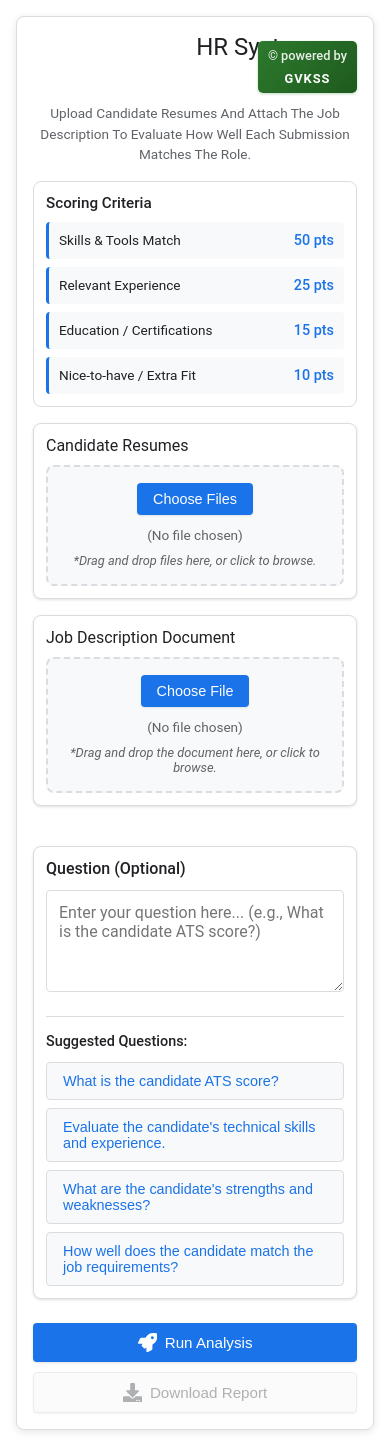
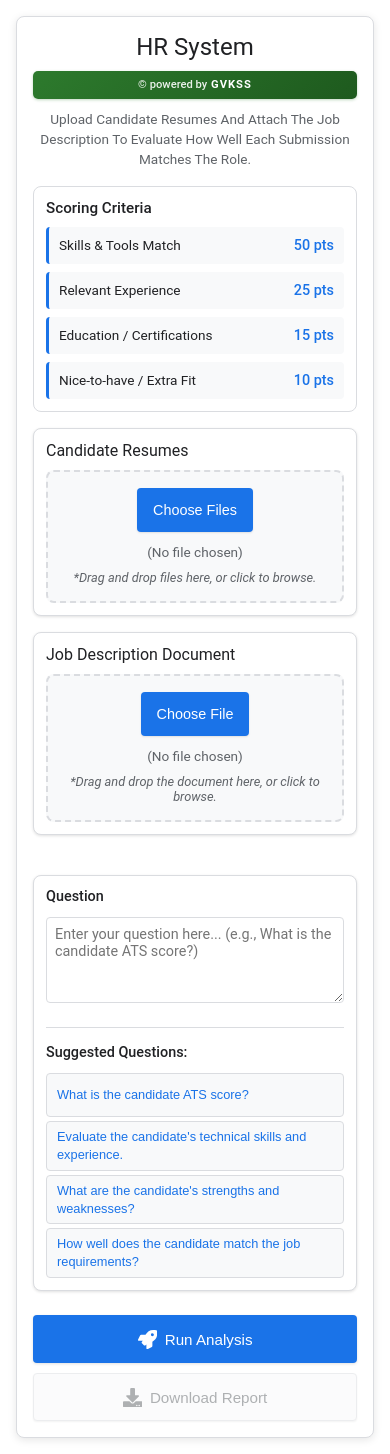
Before and after one commit to gvkssceo/airesumeagent, a React (Vite) app: page / in a window 390 px wide. Built offline with nearby package versions, Linux system fonts and the light colour scheme.

Commit message:
ui fixes

```diff
--- a/src/App.css
+++ b/src/App.css
@@ -33,7 +33,7 @@
   flex: 1;
   min-width: 200px;
   text-align: center;
-  padding-left: 120px;
+  padding-left: 0;
 }
 
 .subtitle {
@@ -41,6 +41,9 @@
   color: #5f6368;
   text-align: center;
   margin-bottom: 30px;
+  word-wrap: break-word;
+  overflow-wrap: break-word;
+  hyphens: auto;
 }
 
 .app-footer {
@@ -50,7 +53,7 @@
   text-align: center;
   box-shadow: 0 1px 3px rgba(45, 122, 45, 0.3);
   flex-shrink: 0;
-  margin-top: -30px;
+  margin-top: -70px;
 }
 
 .footer-text {
@@ -84,10 +87,14 @@
 
   .title-header {
     gap: 16px;
+    flex-wrap: wrap;
+    justify-content: center;
   }
 
   .title {
     font-size: 2rem;
+    padding-left: 0;
+    text-align: center;
   }
 
   .subtitle {
@@ -96,6 +103,7 @@
 
   .app-footer {
     padding: 6px 12px;
+    margin-top: 0;
   }
 
   .footer-text {
@@ -116,7 +124,7 @@
 
   .title-header {
     flex-direction: column;
-    align-items: flex-start;
+    align-items: center;
     gap: 12px;
   }
 
@@ -124,12 +132,16 @@
     font-size: 1.75rem;
     margin-bottom: 0;
     width: 100%;
+    text-align: center;
+    padding-left: 0;
   }
 
   .app-footer {
     padding: 6px 12px;
     border-radius: 6px;
-    align-self: flex-end;
+    align-self: center;
+    width: 100%;
+    margin-top: 0;
   }
 
   .subtitle {
@@ -138,19 +150,9 @@
     line-height: 1.5;
   }
 
-  .app-footer {
-    padding: 6px 12px;
-    border-radius: 6px;
-    align-self: flex-end;
-  }
-
   .footer-text {
-    font-size: 0.65rem;
-  }
-
-  .footer-text {
-    font-size: 0.85rem;
-    line-height: 1.6;
+    font-size: 0.75rem;
+    line-height: 1.4;
   }
 }
 
@@ -167,7 +169,7 @@
 
   .title-header {
     flex-direction: column;
-    align-items: flex-start;
+    align-items: center;
     gap: 10px;
   }
 
@@ -175,36 +177,30 @@
     font-size: 1.5rem;
     margin-bottom: 0;
     width: 100%;
+    text-align: center;
+    padding-left: 0;
   }
 
   .app-footer {
-    padding: 5px 10px;
+    padding: 6px 12px;
     border-radius: 5px;
-    align-self: flex-end;
+    align-self: center;
+    width: 100%;
+    margin-top: 0;
   }
 
   .subtitle {
     font-size: 0.85rem;
     margin-bottom: 16px;
-  }
-
-  .app-footer {
-    padding: 5px 10px;
-    border-radius: 5px;
-    align-self: flex-end;
+    line-height: 1.5;
   }
 
   .footer-text {
-    font-size: 0.6rem;
-  }
-
-  .footer-text {
-    font-size: 0.8rem;
-    line-height: 1.5;
+    font-size: 0.7rem;
+    line-height: 1.4;
   }
 
   .footer-brand {
-    display: block;
-    margin-top: 4px;
+    display: inline;
   }
 }
--- a/src/components/ResumeUploader.css
+++ b/src/components/ResumeUploader.css
@@ -126,6 +126,8 @@
   cursor: pointer;
   transition: all 0.3s ease;
   box-shadow: 0 1px 2px rgba(0, 0, 0, 0.1);
+  min-height: 44px;
+  touch-action: manipulation;
 }
 
 .choose-files-button:hover {
@@ -208,6 +210,12 @@
   gap: 8px;
 }
 
+@media (max-width: 768px) {
+  .suggestions-list {
+    gap: 6px;
+  }
+}
+
 .suggestion-button {
   padding: 10px 16px;
   background: #f8f9fa;
@@ -218,6 +226,10 @@
   text-align: left;
   cursor: pointer;
   transition: all 0.3s ease;
+  min-height: 44px;
+  touch-action: manipulation;
+  word-wrap: break-word;
+  overflow-wrap: break-word;
 }
 
 .suggestion-button:hover {
@@ -247,6 +259,8 @@
   font-size: 0.9rem;
   color: #333;
   word-break: break-word;
+  overflow-wrap: break-word;
+  hyphens: auto;
 }
 
 .remove-resume-button {
@@ -540,6 +554,8 @@
   align-items: center;
   justify-content: center;
   gap: 8px;
+  min-height: 48px;
+  touch-action: manipulation;
 }
 
 .run-analysis-button:hover:not(:disabled) {
@@ -573,6 +589,8 @@
   align-items: center;
   justify-content: center;
   gap: 8px;
+  min-height: 48px;
+  touch-action: manipulation;
 }
 
 .download-report-button:hover:not(:disabled) {
@@ -776,6 +794,27 @@
     font-size: 1.5rem;
     padding: 6px 16px;
   }
+
+  .suggestions-list {
+    gap: 6px;
+  }
+
+  .suggestion-button {
+    padding: 8px 12px;
+    font-size: 0.85rem;
+    word-wrap: break-word;
+    white-space: normal;
+    text-align: left;
+  }
+
+  .textarea-input {
+    font-size: 0.95rem;
+    padding: 10px;
+  }
+
+  .label {
+    font-size: 0.95rem;
+  }
 }
 
 /* Small Mobile Styles */
@@ -944,6 +983,37 @@
     font-size: 0.9rem;
     padding: 8px;
   }
+
+  .suggestions-list {
+    gap: 4px;
+  }
+
+  .suggestion-button {
+    padding: 6px 10px;
+    font-size: 0.8rem;
+    word-wrap: break-word;
+    white-space: normal;
+    text-align: left;
+    line-height: 1.4;
+  }
+
+  .textarea-input {
+    font-size: 0.9rem;
+    padding: 8px;
+  }
+
+  .label {
+    font-size: 0.9rem;
+  }
+
+  .result-item {
+    flex-direction: column;
+    gap: 4px;
+  }
+
+  .result-key {
+    min-width: auto;
+  }
 }
 
 /* Large Desktop Styles */
--- a/src/components/ResumeUploader.jsx
+++ b/src/components/ResumeUploader.jsx
@@ -492,7 +492,7 @@ const ResumeUploader = () => {
         {/* Question Input */}
         <div className="form-group question-section">
           <label htmlFor="question-input" className="label">
-            Question (Optional)
+            Question
           </label>
           <textarea
             id="question-input"
```
